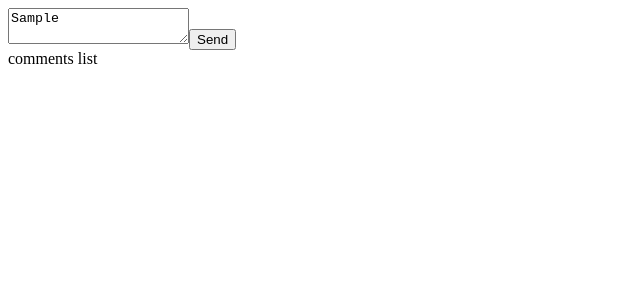
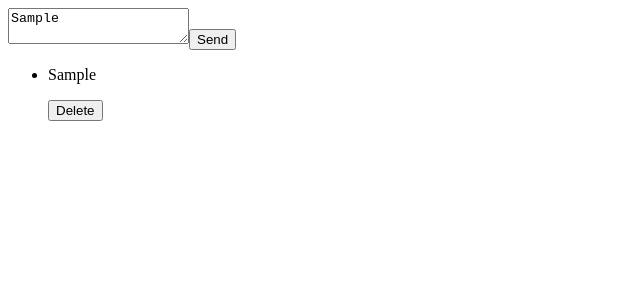
Before and after one commit to davidabutler92/lab-35-actions, a React app: page /details/1 in a window 1280 px wide. Both pictures are taken after typing "Sample" into the empty fields and a click on the button "Send". Shown: the top 300 px of the page, without its empty margins (0-640 px from the left). Built offline with nearby package versions, Linux system fonts and the light colour scheme.

Commit message:
add comment list and delete button

```diff
--- a/src/actions/commentActions.js
+++ b/src/actions/commentActions.js
@@ -5,7 +5,7 @@ export const createComment = (index, comment) => ({
 });
 
 export const DELETE_COMMENT = 'DELETE_COMMENT';
-export const deleteComment = (index, commentIndex) => ({
+export const deleteComment = (blogIndex, commentIndex) => ({
   type: DELETE_COMMENT,
-  payload: { index, commentIndex },
+  payload: { blogIndex, commentIndex },
 });
--- a/src/components/blogList/ListItem.js
+++ b/src/components/blogList/ListItem.js
@@ -3,7 +3,7 @@ import { Link } from 'react-router-dom';
 import { useDispatch } from 'react-redux';
 import { deleteBlog } from '../../actions/blogActions';
 
-const ListItem = ({ title, text, index }) => {
+const ListItem = ({ title, index }) => {
   const dispatch = useDispatch();
 
   const handleDelete = () => {
--- a/src/components/commentsForm/CommentsForm.js
+++ b/src/components/commentsForm/CommentsForm.js
@@ -7,12 +7,11 @@ export default function CommentsForm() {
   const dispatch = useDispatch();
   const [text, setText] = useState('');
   const index = Number(useParams().id);
-  console.log(index);
 
   const handleSubmit = (e) => {
     e.preventDefault();
 
-    dispatch(createComment({ index, text }));
+    dispatch(createComment(index, text));
   };
 
   return (
@@ -20,7 +19,7 @@ export default function CommentsForm() {
       <textarea
         type="text"
         placeholder="Comment..."
-        onChange={({ target }) => setText(target)}
+        onChange={({ target }) => setText(target.value)}
       ></textarea>
       <button type="submit">Send</button>
     </form>
--- a/src/components/commentsForm/CommentsList.js
+++ b/src/components/commentsForm/CommentsList.js
@@ -1,5 +1,22 @@
 import React from 'react';
+import { useSelector } from 'react-redux';
+import { useParams } from 'react-router-dom';
+import { getCommentsByIndex } from '../../selectors/commentSelectors';
+import CommentsListItem from './CommentsListItem';
 
 export default function CommentsList() {
-  return <div>comments list</div>;
+  const postIndex = Number(useParams().id);
+  const commentsArray = useSelector(getCommentsByIndex(postIndex));
+
+  const commentsList = commentsArray?.map((comment, index) => (
+    <li key={index}>
+      <CommentsListItem
+        blogIndex={postIndex}
+        commentIndex={index}
+        text={comment}
+      />
+    </li>
+  ));
+
+  return <ul>{commentsList}</ul>;
 }
--- /dev/null
+++ b/src/components/commentsForm/CommentsListItem.js
@@ -0,0 +1,18 @@
+import React from 'react';
+import { useDispatch } from 'react-redux';
+import { deleteComment } from '../../actions/commentActions';
+
+export default function CommentsListItem({ blogIndex, commentIndex, text }) {
+  const dispatch = useDispatch();
+
+  const handleDelete = () => {
+    dispatch(deleteComment(blogIndex, commentIndex));
+  };
+
+  return (
+    <>
+      <p>{text}</p>
+      <button onClick={handleDelete}>Delete</button>
+    </>
+  );
+}
--- a/src/reducers/commentReducer.js
+++ b/src/reducers/commentReducer.js
@@ -1,7 +1,6 @@
 import { CREATE_COMMENT, DELETE_COMMENT } from '../actions/commentActions';
 
 export default function reducer(state = {}, action) {
-  const { comments } = state;
   switch (action.type) {
     case CREATE_COMMENT:
       return {
@@ -14,9 +13,14 @@ export default function reducer(state = {}, action) {
     case DELETE_COMMENT:
       return {
         ...state,
-        [action.payload.index]: [
-          ...state[action.payload.index].slice(0, action.payload.commentIndex),
-          ...state[action.payload.index].slice(action.payload.commentIndex + 1),
+        [action.payload.blogIndex]: [
+          ...state[action.payload.blogIndex].slice(
+            0,
+            action.payload.commentIndex
+          ),
+          ...state[action.payload.blogIndex].slice(
+            action.payload.commentIndex + 1
+          ),
         ],
       };
     default:
--- a/src/selectors/commentSelectors.js
+++ b/src/selectors/commentSelectors.js
@@ -1 +1,2 @@
-export const getComments = (state) => state.comments.comments;
+export const getCommentsByIndex = (index) => (state) =>
+  state?.comments?.[index];
```
